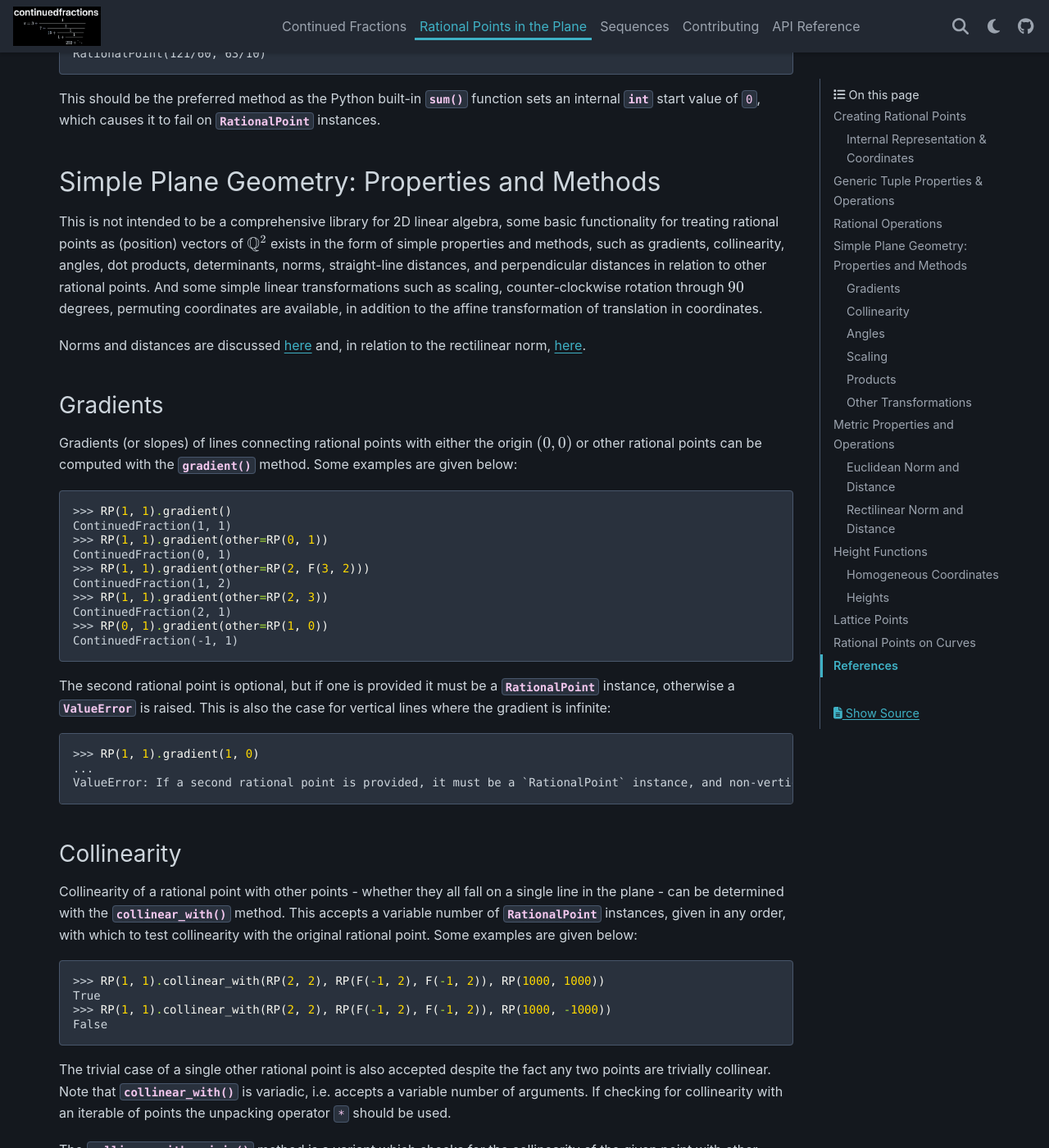
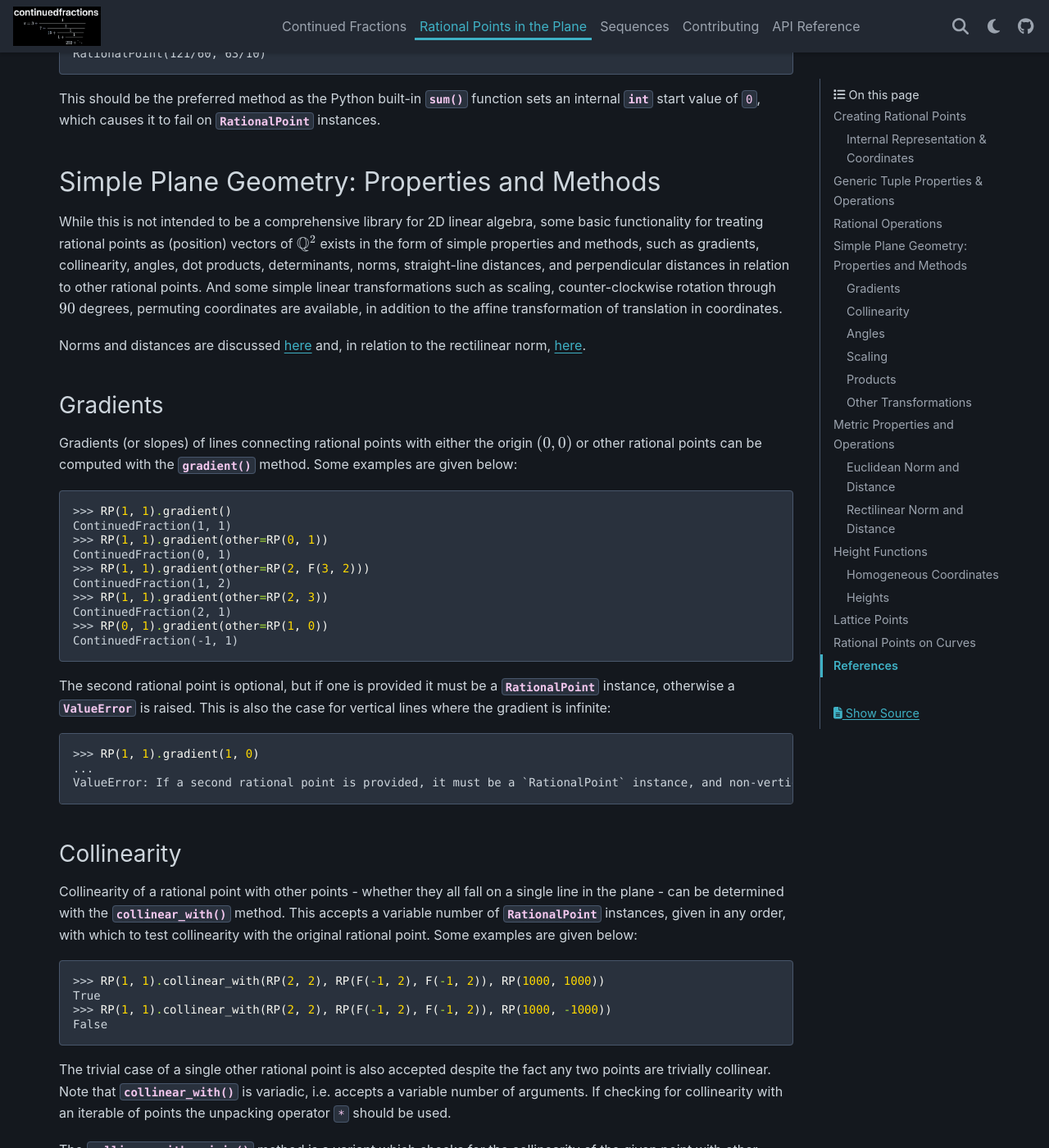
Before and after one commit to sr-murthy/continuedfractions, a Sphinx documentation site: the page built from docs/sources/rational-points.rst, in a window 1280 px wide and 1400 px high, scrolled down 4065 px. Shown: the whole window at 82% size. Built offline with Sphinx 7.4.7 and the PyData theme 0.15.4, drawn with Linux system fonts in a browser that asks for light colours; nearby versions of some CDN libraries; some of the changed text lies outside the part shown.

Commit message:
docs: tweak rational points docs

```diff
--- a/docs/sources/rational-points.rst
+++ b/docs/sources/rational-points.rst
@@ -191,7 +191,7 @@
 Simple Plane Geometry: Properties and Methods
 ---------------------------------------------
 
-This is not intended to be a comprehensive library for 2D linear algebra, some basic functionality for treating rational points as (position) vectors of :math:`\mathbb{Q}^2` exists in the form of simple properties and methods, such as gradients, collinearity, angles, dot products, determinants, norms, straight-line distances, and perpendicular distances in relation to other rational points. And some simple linear transformations such as scaling, counter-clockwise rotation through :math:`90` degrees, permuting coordinates are available, in addition to the affine transformation of translation in coordinates.
+While this is not intended to be a comprehensive library for 2D linear algebra, some basic functionality for treating rational points as (position) vectors of :math:`\mathbb{Q}^2` exists in the form of simple properties and methods, such as gradients, collinearity, angles, dot products, determinants, norms, straight-line distances, and perpendicular distances in relation to other rational points. And some simple linear transformations such as scaling, counter-clockwise rotation through :math:`90` degrees, permuting coordinates are available, in addition to the affine transformation of translation in coordinates.
 
 Norms and distances are discussed :ref:`here <rational-points.euclidean-metrics>` and, in relation to the rectilinear norm, :ref:`here <rational-points.rectilinear-metrics>`.
 
@@ -248,7 +248,7 @@
    >>> RP(1, 2).collinear_with_origin(RP(2, 4), RP(F(-1, 2), -1), RP(1000, -1000))
    False
 
-The implementation of :py:meth:`~continuedfractions.rational_points.RationalPoint.collinear_with`, which uses the simple gradient method, relies on the fact that collinearity is a transitive relation on triples of plane points, so that if three points :math:`A, B, C` are collinear, and there is another point :math:`D` such that :math:`B, C, D` are collinear, than :math:`A, B, C, D` are collinear. To test the collinearity of :math:`n \geq 1` points :math:`P_1, P_2, \ldots, P_n` points it is thus sufficient to check whether :math:`P_1` and any two other points, :math:`P_j, P_k`, say, with  :math:`1 < j, k \leq n`, are not collinear : if so, the :math:`n` points are not collinear, otherwise they are all collinear.
+The implementation of :py:meth:`~continuedfractions.rational_points.RationalPoint.collinear_with`, which uses the simple gradient method, relies on the fact that collinearity is a transitive relation on triples of plane points, so that if three points :math:`P, Q, R` are collinear, and there is another point :math:`S` such that :math:`P, Q, S` are collinear, than :math:`P, Q, R, S` are collinear. To test the collinearity of :math:`n \geq 1` points :math:`P_1, P_2, \ldots, P_n` points it is thus sufficient to check whether :math:`P_1` and any two other points, :math:`P_j, P_k`, say, with  :math:`1 < j, k \leq n`, are not collinear : if so, the :math:`n` points are not collinear, otherwise they are all collinear.
 
 .. _rational-points.angles:
 
```
Also changed, not shown: other parts of docs/sources/rational-points.rst (+1 -1 lines).
